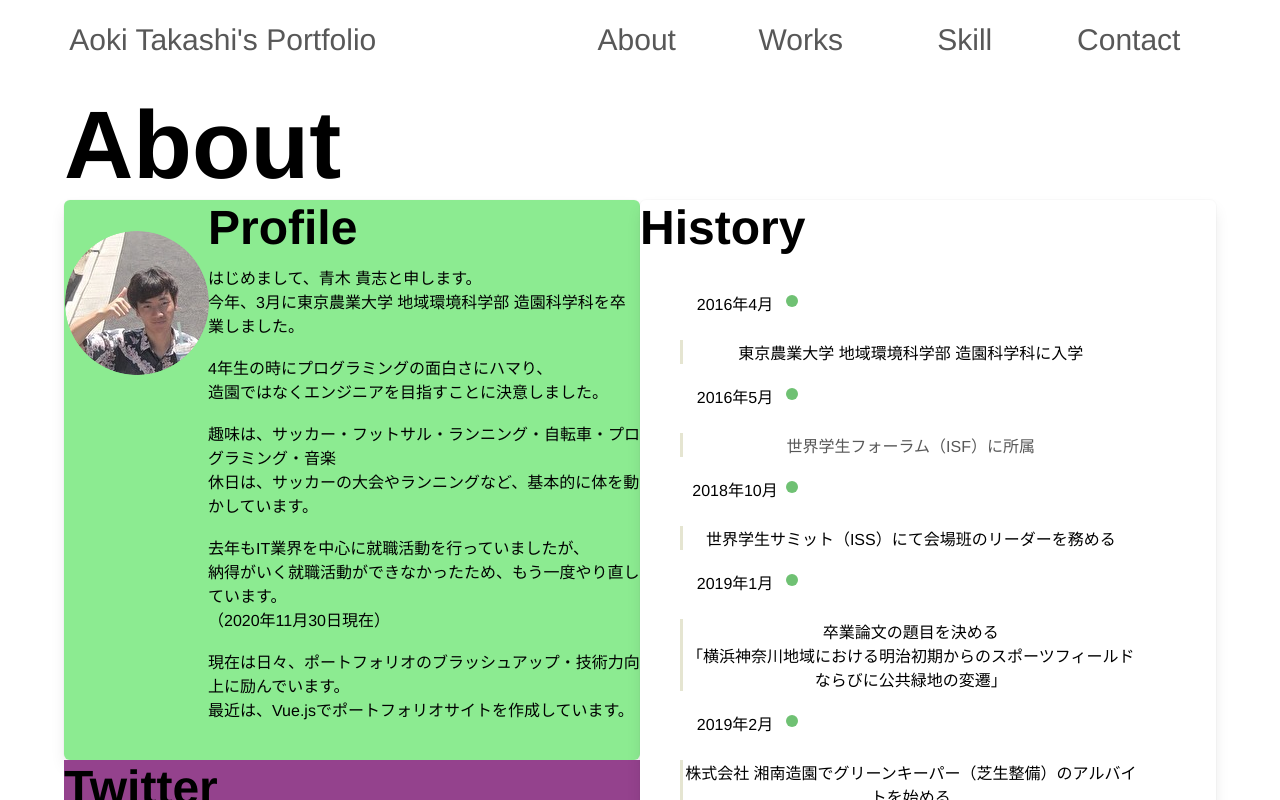
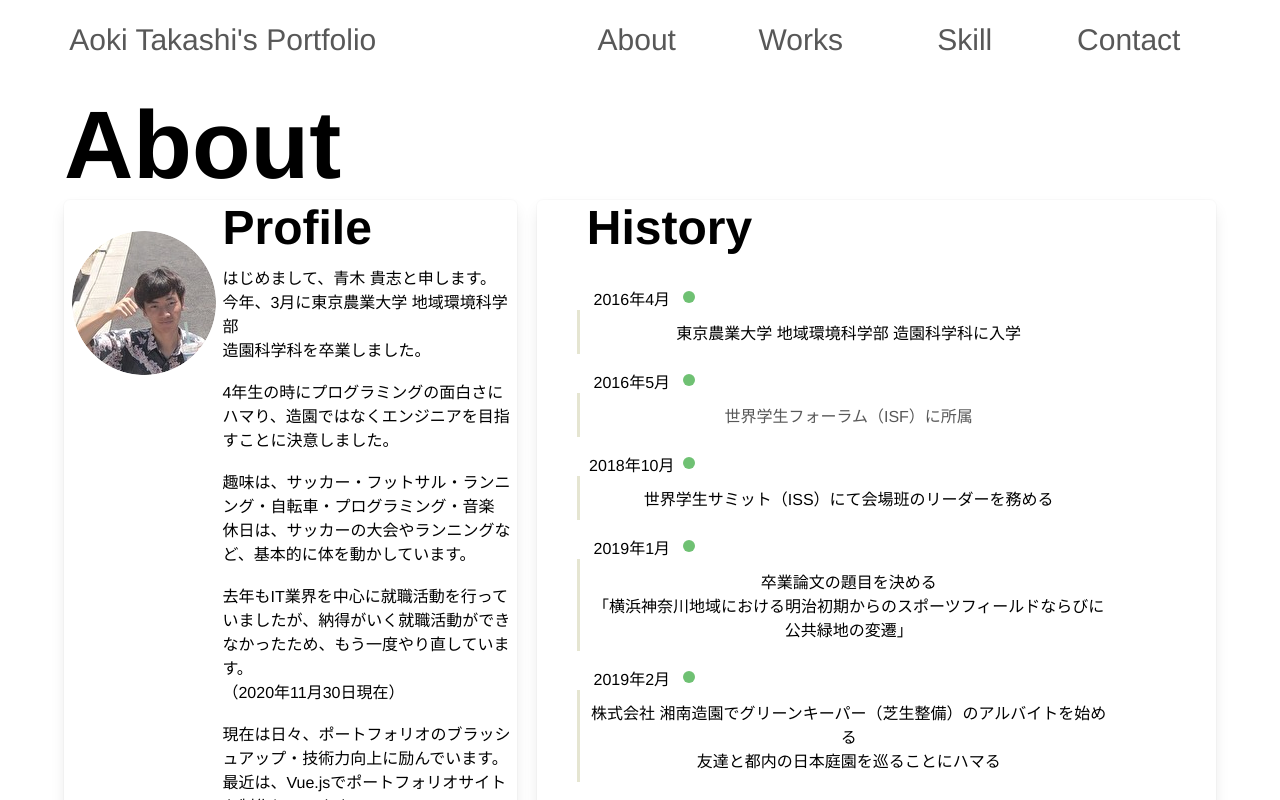
Before and after one commit to TakashiAoki5816/Portfolio, a Vue app in the folder vue-project/: page /#/about in a window 1280 px wide. Shown: the top 800 px of the page. Built offline with nearby package versions, Linux system fonts and the light colour scheme.

Commit message:
Update Profile & History

```diff
--- a/vue-project/src/components/about.vue
+++ b/vue-project/src/components/about.vue
@@ -14,14 +14,13 @@
         <div class="right-profile">
           <h4 class="profile-title">Profile</h4>
           <p>はじめまして、青木 貴志と申します。</p>
-          <p>今年、3月に東京農業大学 地域環境科学部 造園科学科を卒業しました。</p><br>
-          <p>4年生の時にプログラミングの面白さにハマり、<br>造園ではなくエンジニアを目指すことに決意しました。</p><br>
+          <p>今年、3月に東京農業大学 地域環境科学部 <br>造園科学科を卒業しました。</p><br>
+          <p>4年生の時にプログラミングの面白さにハマり、造園ではなくエンジニアを目指すことに決意しました。</p><br>
           <p>趣味は、サッカー・フットサル・ランニング・自転車・プログラミング・音楽</p>
           <p>休日は、サッカーの大会やランニングなど、基本的に体を動かしています。</p><br>
-          <p>去年もIT業界を中心に就職活動を行っていましたが、</p>
-          <p>納得がいく就職活動ができなかったため、もう一度やり直しています。<br>（2020年11月30日現在）</p><br>
+          <p>去年もIT業界を中心に就職活動を行っていましたが、納得がいく就職活動ができなかったため、もう一度やり直しています。<br>（2020年11月30日現在）</p><br>
           <p>現在は日々、ポートフォリオのブラッシュアップ・技術力向上に励んでいます。</p>
-          <p>最近は、Vue.jsでポートフォリオサイトを作成しています。</p>
+          <p>最近は、Vue.jsでポートフォリオサイトを制作しています。</p>
         </div>
       </div>
       <div class="mytwitter">
@@ -60,7 +59,7 @@
           <p class="timeline-date">2019年2月</p>
           <div class="timeline-content">
             <p>株式会社 湘南造園でグリーンキーパー（芝生整備）のアルバイトを始める</p>
-            <p>友達と都内の日本庭園を巡る</p>
+            <p>友達と都内の日本庭園を巡ることにハマる</p>
           </div>
         </li>
         <li>
@@ -134,7 +133,7 @@
           </div>
         </li>
         <li>
-          <p class="timeline-date">2020年11月</p>
+          <p class="timeline-date">2020年11月（現在）</p>
           <div class="timeline-content">
             <p>Vue.jsでSPAのポートフォリオサイトを制作開始</p>
           </div>
@@ -151,7 +150,7 @@
 <style>
 .content-wrapper {
   width: 90vw;
-  height: 155vh;
+  height: 220vh;
   margin: 10px auto;
 }
 
@@ -171,20 +170,22 @@
 }
 
 .left-content {
-  width: 50%;
-  height: 140%;
+  width: 40%;
+  height: 201%;
+  margin-right: 20px;
 }
 
 .profile {
   height: 50%;
+  margin-bottom: 20px;
   display: flex;
-  background: rgb(140, 235, 145);
+  background: #fff;
   border-radius: 6px;
   box-shadow: 0 0.5em 1em -0.125em rgba(10,10,10,.1), 0 0 0 1px rgba(10,10,10,.02);
 }
 
 .left-profile {
-  width: 25%;
+  width: 35%;
   height: 100%;
 }
 
@@ -193,7 +194,7 @@
 }
 
 .right-profile {
-  width: 75%;
+  width: 65%;
   height: 100%;
   text-align: left;
 }
@@ -205,7 +206,9 @@
 
 .mytwitter {
   height: 50%;
-  background: rgb(148, 66, 141);
+  background: #fff;
+  border-radius: 6px;
+  box-shadow: 0 0.5em 1em -0.125em rgba(10,10,10,.1), 0 0 0 1px rgba(10,10,10,.02);
 }
 
 .twitter {
@@ -214,8 +217,8 @@
 }
 
 .right-content {
-  width: 50%;
-  height: 140%;
+  width: 60%;
+  height: 203%;
   background: #fff;
   border-radius: 6px;
   box-shadow: 0 0.5em 1em -0.125em rgba(10,10,10,.1), 0 0 0 1px rgba(10,10,10,.02);
@@ -224,25 +227,26 @@
 .History {
   font-size: 3em;
   text-align: left;
+  margin-left: 50px;
 }
 
 .timeline > li {
   overflow: hidden;
-  margin: 0;
+  margin: 0px;
   position: relative;
 }
 
 .timeline-date {
   width: 110px;
   float: left;
-  margin-top: 20px;
+  margin-top: 15px;
 }
 
 .timeline-content {
-  width: 85%;
+  width: 81%;
   float: left;
   border-left: 3px #e5e5d1 solid;
-  margin-top: 25px;
+  padding: 10px;
 }
 
 .timeline-content:before {
@@ -252,8 +256,7 @@
   background: #6fc173;
   position: absolute;
   left: 106px;
-  top: 24px;
+  top: 20px;
   border-radius: 100%;
 }
-
 </style>
```
